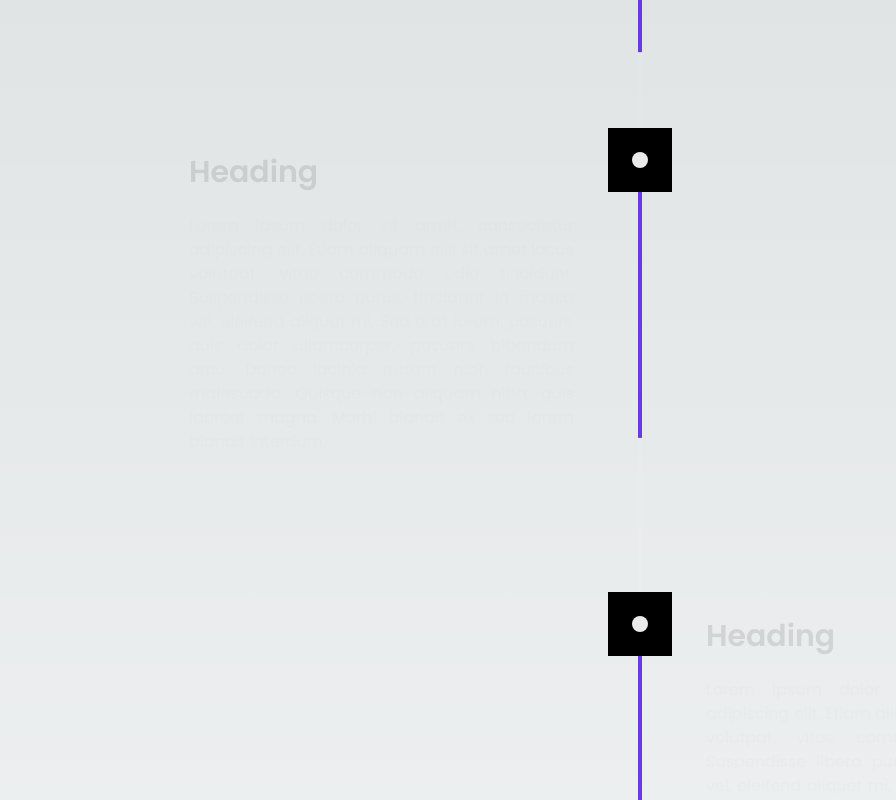
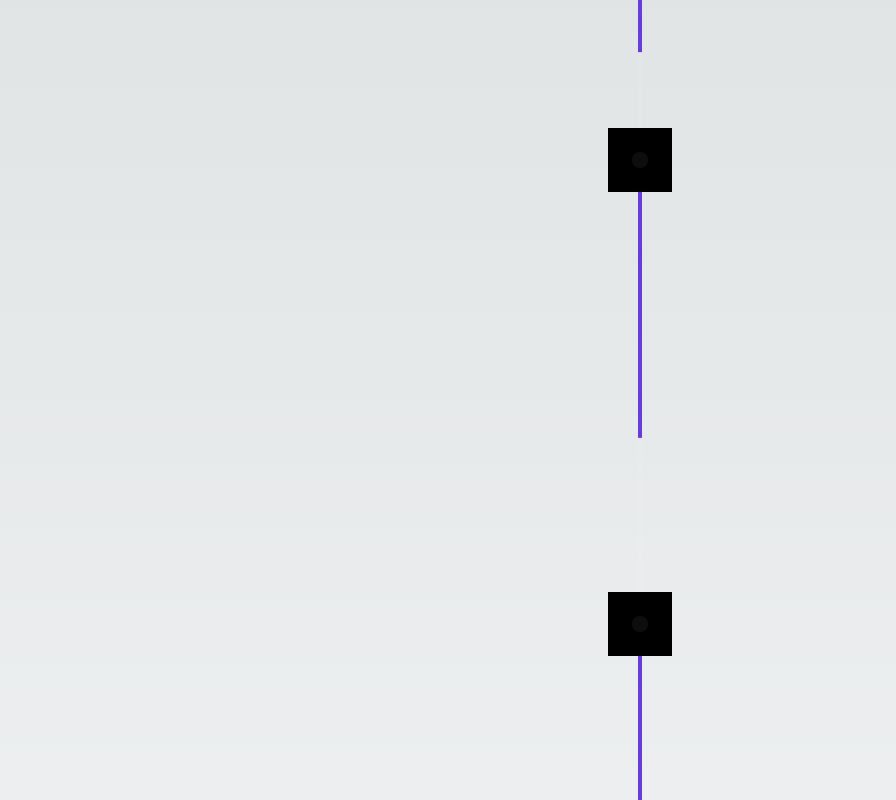
Before and after one commit to Aryanshirsat10/rsr_website, a Next.js app: page /journey in a window 1280 px wide. Shown: the part 720-1520 px from the top of the page, without its empty margins (0-896 px from the left). Built offline with nearby package versions, Linux system fonts and the light colour scheme.

Commit message:
updated journey card effect

```diff
--- a/app/journey/page.js
+++ b/app/journey/page.js
@@ -1,6 +1,7 @@
 "use client";
 import Navbar from "@/components/Navbar";
 import JourneyCard from "@/components/JourneyCard";
+import { journeycard } from "@/constants";
 
 const journey = () => {
   return (
@@ -15,11 +16,13 @@
         </div>
       </div>
       <div className="w-full flex flex-col content-center items-center overflow-hidden py-16 px-5">
-        <JourneyCard />
-        <JourneyCard />
-        <JourneyCard />
-        <JourneyCard />
-        <JourneyCard />
+      {journeycard.map((journey,index) => (
+            <JourneyCard
+            key={`journey-${index}`}
+            index={index}
+            {...journey}
+            />
+        ))}
       </div>
     </>
   );
--- a/app/sponsors/page.js
+++ b/app/sponsors/page.js
@@ -1,5 +1,6 @@
 import React from 'react'
 import { sponsors } from '@/constants';
+import Navbar from '@/components/Navbar';
 const sponsorcard=({logo,name,intro,link})=>{
     return(
         <div className="card">
@@ -10,11 +11,9 @@
 }
 const sponsorspage = () => {
   return (
-    <div className='flex h-[100vh] items-center justify-center content-center'>
-        {/* <div className="relative w-[200px] h-[250px] border-1 rounded-xl z-20 overflow-hidden flex flex-col items-center justify-center shadow-[20px_20px_60px_#bebebe,-20px_-20px_60px_#ffffff]">
-            <div className="absolute top-[5px] left-[5px] w-[190px] h-[240px] z-10 bg-[#fffffff2] opacity-90 backdrop-blur-xl border-2 rounded-lg overflow-hidden outline-2 outline-white"></div>
-            <div className="absolute z-1 top-1/2 left-1/2 w-[150px] h-[150px] rounded-full bg-[#ac0000] opacity-1 blur-lg animate-blob"></div>
-        </div> */}
+    <>
+        <Navbar/>
+        <div className='flex h-[100vh] items-center justify-center content-center'>
         <div className='w-52 h-[270px] bg-gradient-to-r from-red-500 to-yellow-500 flex items-center justify-center rounded-lg'>
             <div className="relative flex flex-col justify-end p-3 gap-3 bg-black rounded-lg cursor-pointer w-48 h-64">
                 <p className="text-xl font-bold capitalize">Popular this month</p>
@@ -22,10 +21,9 @@
                 <p className="text-sm font-semibold text-purple-500">Universe</p>
             </div>
         </div>
+        </div>
+    </>
 
-
-
-    </div>
   )
 }
 
--- a/components/JourneyCard.jsx
+++ b/components/JourneyCard.jsx
@@ -2,7 +2,7 @@
 import { useEffect, useRef } from "react";
 import gsap from "gsap";
 import { ScrollTrigger } from "gsap/ScrollTrigger";
-const JourneyCard = () => {
+const JourneyCard = ({index, title, para}) => {
   const ref = useRef(null);
   const { scrollYProgress } = useScroll({
     target: ref,
@@ -11,9 +11,9 @@
 
   useEffect(() => {
     gsap.registerPlugin(ScrollTrigger);
-    gsap.to(".circle", {
+    gsap.to(`#circle${index}`, {
       scrollTrigger: {
-        trigger: ".circle",
+        trigger: `#circle${index}`,
         start: "top 65%",
         end: "top top",
         // markers: 'true',
@@ -23,9 +23,9 @@
       opacity: 1,
       duration: 0.5,
     });
-    gsap.to(".heading", {
+    gsap.to(`#heading${index}`, {
       scrollTrigger: {
-        trigger: ".heading",
+        trigger: `#heading${index}`,
         start: "top center",
         end: "top top",
         scrub: "true",
@@ -36,7 +36,7 @@
       y: -20,
       duration: 1,
     });
-  }, []);
+  }, [index]);
   return (
     <div className="flex  flex-row min-h-min z-1 gap-4 justify-items-center even:flex-row-reverse">
       <div className="content-center items-center flex flex-row gap-6 min-h-96 max-w-[610px] pb-32 min-w-[385px]">
@@ -44,7 +44,7 @@
       </div>
       <div className="content-start items-center justify-center flex h-min flex-col w-[100px]">
         <div className="flex items-center justify-center gap-2 h-16 w-16 z-10 bg-black">
-          <div className="w-4 h-4 rounded-full bg-white item-center opacity-5 circle z-10">
+          <div id={`circle${index}`} className="w-4 h-4 rounded-full bg-white item-center opacity-5 z-10">
             &nbsp;
           </div>
         </div>
@@ -57,21 +57,13 @@
           </motion.div>
         </div>
       </div>
-      <div className="flex flex-start flex-col h-min content-center pb-32 gap-6 max-w-[385px] opacity-0 heading">
+      <div id={`heading${index}`} className="flex flex-start flex-col h-min content-center pb-32 gap-6 max-w-[385px] opacity-0">
         <div className="flex flex-col flex-start gap-1 justify-center">
           <h1>&nbsp;</h1>
-          <h1 className="text-3xl font-bold">Heading</h1>
+          <h1 className="text-3xl font-bold">{title}</h1>
         </div>
         <div className="flex flex-col flex-start text-base text-justify ">
-          <p className="justify-start text-slate-300">
-            Lorem ipsum dolor sit amet, consectetur adipiscing elit. Etiam
-            aliquam nisl sit amet lacus volutpat, vitae commodo odio tincidunt.
-            Suspendisse libero purus, tincidunt in massa vel, eleifend aliquet
-            mi. Sed erat lorem, posuere quis dolor ullamcorper, posuere bibendum
-            arcu. Donec lacinia rutrum nibh faucibus malesuada. Quisque non
-            aliquam nibh, quis laoreet magna. Morbi blandit ex sed lorem blandit
-            interdum.
-          </p>
+          <p className="justify-start text-slate-300">{para}</p>
         </div>
       </div>
     </div>
--- a/constants/index.js
+++ b/constants/index.js
@@ -138,5 +138,27 @@
         link:"https://www.scantech.com/"
     }
 ]
+const journeycard=[
+    {
+        title:'Heading',
+        para: 'Lorem ipsum dolor sit amet, consectetur adipiscing elit. Etiam aliquam nisl sit amet lacus volutpat, vitae commodo odio tincidunt.Suspendisse libero purus, tincidunt in massa vel, eleifend aliquet mi. Sed erat lorem, posuere quis dolor ullamcorper, posuere bibendum arcu. Donec lacinia rutrum nibh faucibus malesuada. Quisque nonaliquam nibh, quis laoreet magna. Morbi blandit ex sed lorem blanditinterdum.'
+    },
+    {
+        title:'Heading',
+        para: 'Lorem ipsum dolor sit amet, consectetur adipiscing elit. Etiam aliquam nisl sit amet lacus volutpat, vitae commodo odio tincidunt.Suspendisse libero purus, tincidunt in massa vel, eleifend aliquet mi. Sed erat lorem, posuere quis dolor ullamcorper, posuere bibendum arcu. Donec lacinia rutrum nibh faucibus malesuada. Quisque nonaliquam nibh, quis laoreet magna. Morbi blandit ex sed lorem blanditinterdum.'
+    },
+    {
+        title:'Heading',
+        para: 'Lorem ipsum dolor sit amet, consectetur adipiscing elit. Etiam aliquam nisl sit amet lacus volutpat, vitae commodo odio tincidunt.Suspendisse libero purus, tincidunt in massa vel, eleifend aliquet mi. Sed erat lorem, posuere quis dolor ullamcorper, posuere bibendum arcu. Donec lacinia rutrum nibh faucibus malesuada. Quisque nonaliquam nibh, quis laoreet magna. Morbi blandit ex sed lorem blanditinterdum.'
+    },
+    {
+        title:'Heading',
+        para: 'Lorem ipsum dolor sit amet, consectetur adipiscing elit. Etiam aliquam nisl sit amet lacus volutpat, vitae commodo odio tincidunt.Suspendisse libero purus, tincidunt in massa vel, eleifend aliquet mi. Sed erat lorem, posuere quis dolor ullamcorper, posuere bibendum arcu. Donec lacinia rutrum nibh faucibus malesuada. Quisque nonaliquam nibh, quis laoreet magna. Morbi blandit ex sed lorem blanditinterdum.'
+    },
+    {
+        title:'Heading',
+        para: 'Lorem ipsum dolor sit amet, consectetur adipiscing elit. Etiam aliquam nisl sit amet lacus volutpat, vitae commodo odio tincidunt.Suspendisse libero purus, tincidunt in massa vel, eleifend aliquet mi. Sed erat lorem, posuere quis dolor ullamcorper, posuere bibendum arcu. Donec lacinia rutrum nibh faucibus malesuada. Quisque nonaliquam nibh, quis laoreet magna. Morbi blandit ex sed lorem blanditinterdum.'
+    },
 
-export {sponsors}
+]
+export {sponsors,journeycard}
```
